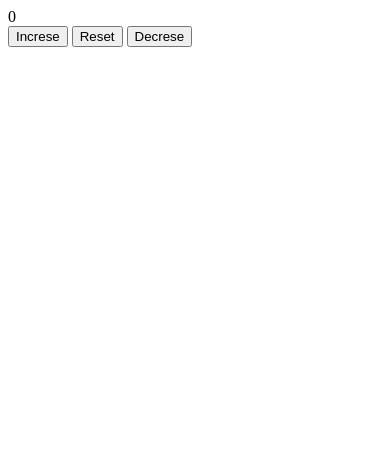
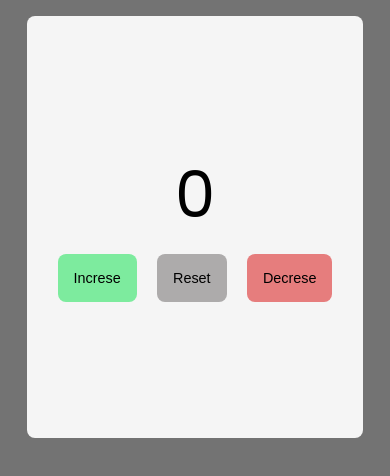
Before and after one commit to jelsonjay/counter-app-js, a plain HTML site: page index.html in a window 390 px wide. Drawn offline with nearby package versions, Linux system fonts and the light colour scheme.

Commit message:
added css and javascript file

```diff
--- /dev/null
+++ b/app.js
@@ -0,0 +1,10 @@
+'use strict';
+
+const counter = document.querySelector('.counter');
+const increse = document.querySelector('.increse');
+const decrese = document.querySelector('.decrese');
+const sort = document.querySelector('.sort');
+
+increse.addEventListener('click', () => {
+	counter.innerHTML++;
+});
--- a/index.html
+++ b/index.html
@@ -9,6 +9,7 @@
 			href="https://unpkg.com/boxicons@2.1.2/css/boxicons.min.css"
 			rel="stylesheet"
 		/>
+		<link rel="stylesheet" href="./styles.css" />
 	</head>
 
 	<body>
@@ -21,6 +22,6 @@
 			</section>
 		</main>
 
-		<script src="src/index.js"></script>
+		<script src="./app.js"></script>
 	</body>
 </html>
--- /dev/null
+++ b/styles.css
@@ -0,0 +1,113 @@
+/*======GOOGLE FONT======*/
+@import url('https://fonts.googleapis.com/css2?family=Poppins:wght@300;400;500;600;700;800;900&display=swap');
+
+/*======REST======*/
+* {
+	margin: 0;
+	padding: 0;
+	box-sizing: border-box;
+	border: none;
+	outline: none;
+}
+
+/*======VARIABLES=======*/
+:root {
+	/*---COLOR---*/
+	--primary: #745217;
+	--clr-white: #fff;
+	--bg: #0000008c;
+	--clr-error: hsl(0, 58%, 59%);
+	--resetColor: #adabab;
+	--increseColor: #7deb9e;
+	--decresetColor: #e67d7d;
+
+	/*----FONT-----*/
+	--FS: min(2.25rem, 3vh);
+
+	/*----GENERAL---*/
+	--border-radius: 0.5rem;
+	--padding: 1rem;
+	--hover: #745174;
+	--transition: all 0.3s linear;
+}
+
+/*------GENELA STYLES-----*/
+body {
+	font-family: 'Poppins', sans-serif;
+	line-height: 1.6;
+	background: var(--bg);
+	transition: all 0.3s linear;
+}
+
+h1 {
+	color: #eee;
+	padding: 1rem;
+	text-align: center;
+}
+
+section {
+	margin: 0 auto;
+}
+
+main {
+	display: flex;
+	justify-content: center;
+	align-items: center;
+	flex-direction: column;
+	padding: var(--padding);
+	margin: 0 auto;
+	max-width: 100%;
+	width: 50rem;
+	background-color: whitesmoke;
+	margin-top: 1rem;
+	border-radius: var(--border-radius);
+	min-height: 50vh;
+}
+.counter {
+	font-size: 12rem;
+	text-align: center;
+}
+button {
+	text-align: center;
+	margin-top: 2rem;
+	font-size: 1.5rem;
+	border-radius: var(--border-radius);
+	margin: 0.5rem;
+	cursor: pointer;
+	padding: var(--padding);
+}
+.reset {
+	background-color: var(--resetColor);
+}
+.increse {
+	background-color: var(--increseColor);
+}
+.decrese {
+	background-color: var(--decresetColor);
+}
+
+/*==========MEDIA QUERY===========*/
+@media (max-width: 768px) {
+	main {
+		padding: 2rem;
+		width: 25rem;
+	}
+	button {
+		font-size: 1rem;
+	}
+	.counter {
+		font-size: 6rem;
+	}
+}
+@media (max-width: 568px) {
+	main {
+		padding: 1rem;
+		width: 21rem;
+	}
+	button {
+		font-size: 0.9rem;
+	}
+	.counter {
+		font-size: 4rem;
+	}
+}
```
